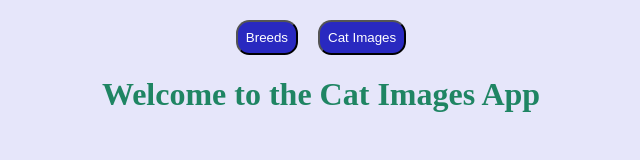
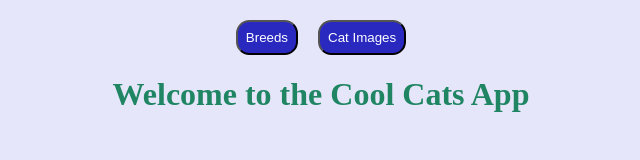
Before and after one commit to meganm672/CTD-Cat-Pre-Work, a website: page public/index.html in a window 1280 px wide. Shown: the whole page, without its empty margins (319-959 px from the left). Drawn offline with Linux system fonts and the light colour scheme; no server answers.

Commit message:
added cat Icon

```diff
--- a/package.json
+++ b/package.json
@@ -3,7 +3,7 @@
   "version": "1.0.0",
   "main": "server.js",
   "scripts": {
-    "dev": "node server.js"
+    "start": "node server.js"
   },
   "dependencies": {
     "express": "^4.19.2",
--- a/public/index.html
+++ b/public/index.html
@@ -4,8 +4,9 @@
 <head>
     <meta charset="UTF-8">
     <meta name="viewport" content="width=device-width, initial-scale=1.0">
-    <title>Cat Images</title>
+    <title>Cool Cats</title>
     <link rel="stylesheet" type="text/css" href="style.css" />
+    <link rel="icon"  href="cat-solid.svg"/>
 </head>
 
 <body>
@@ -14,7 +15,7 @@
         <button onclick="showCatImagesPage()" id="cat-images-button">Cat Images</button>
     </div>
     <div id="maincontent">
-        <h1>Welcome to the Cat Images App</h1>
+        <h1>Welcome to the Cool Cats App</h1>
         <img id="main-cat-image" />
     </div>
     <div class="breed-page" id="breed-page">
```
Also changed, not shown: public/cat-solid.svg (added).
